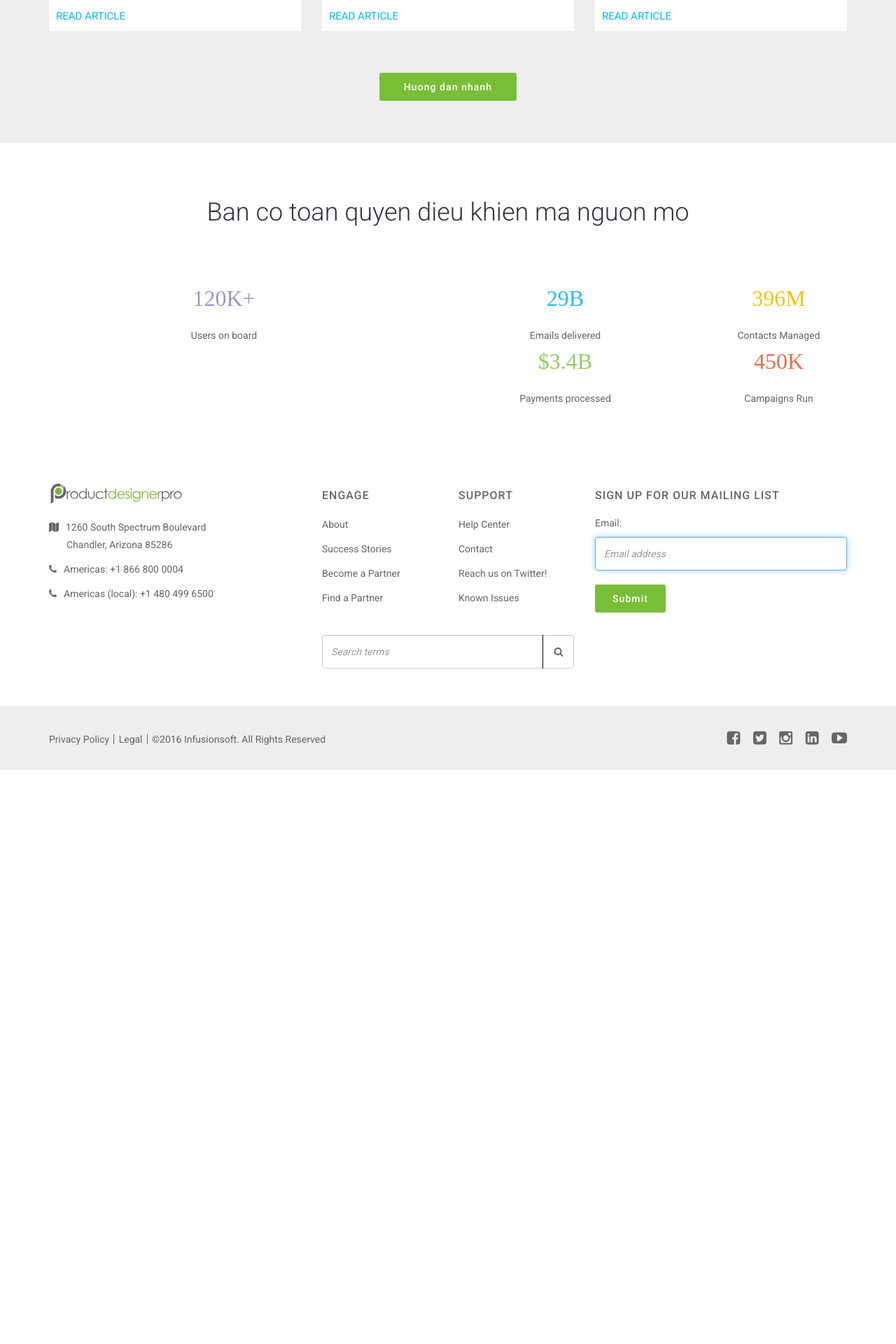
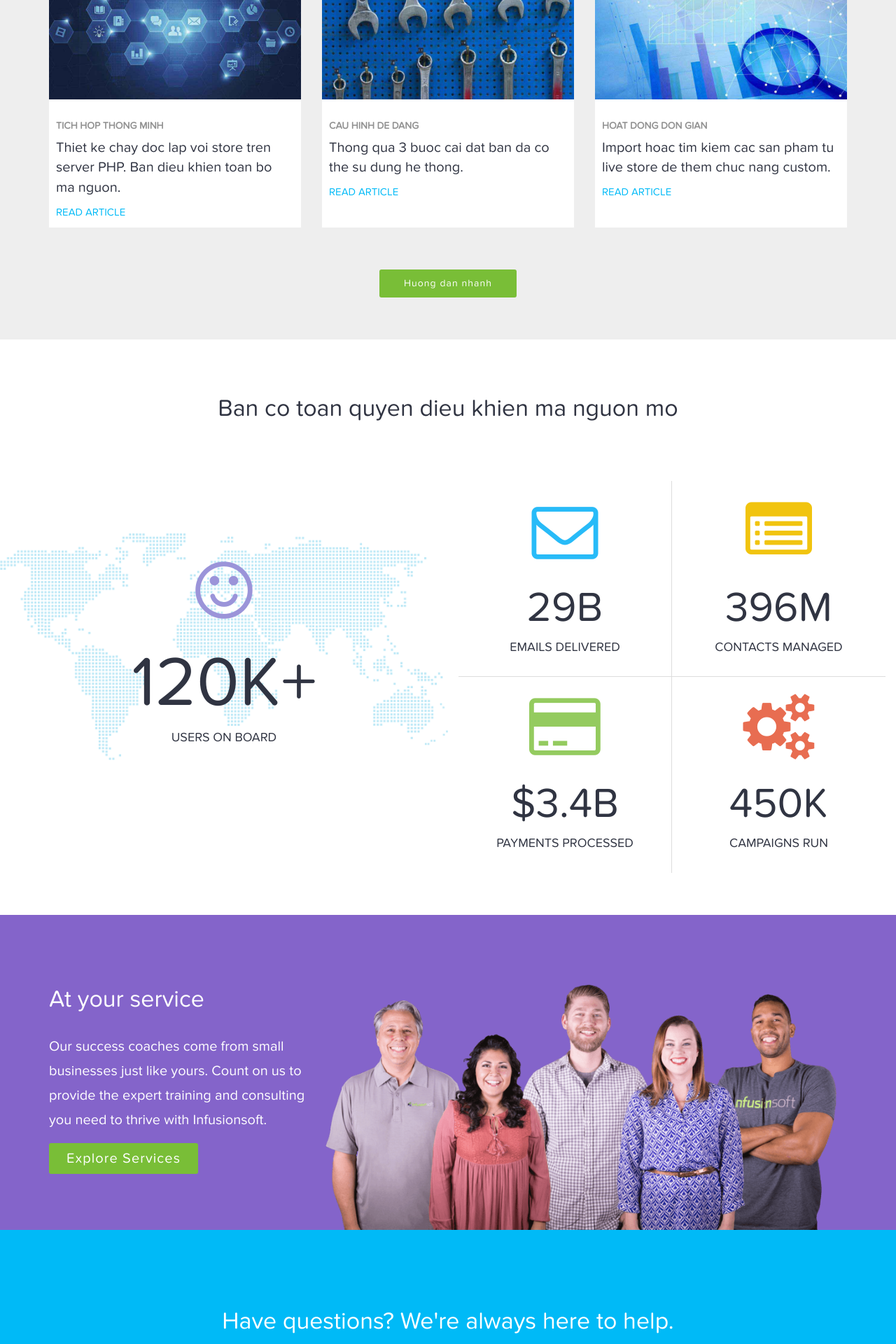
Before and after one commit to vigentocommerce/pdphtml, a PHP site: page /home.htm in a window 1280 px wide. Shown: the part 2120-4040 px from the top of the page at 70% size. Before the commit the page ends 3220 px from the top, so only its background shows below. Run offline with PHP 8.4, Linux system fonts and the light colour scheme; some libraries are stand-ins or nearby versions.

Commit message:
Change css

```diff
--- a/assets/css/ntloi.css
+++ b/assets/css/ntloi.css
@@ -1,4 +1,11 @@
-body{font-family: 'Roboto', sans-serif; color:#303442;}
+@font-face {
+    font-family: 'Proxima_Nova_Regular';
+    src: url('../fonts/proximanovasoft-regular-webfont.eot');
+    src: url('../fonts/proximanovasoft-regular-webfont.eot?#iefix') format('embedded-opentype'), url('../fonts/proximanovasoft-regular-webfont.woff2') format('woff2'), url('../fonts/proximanovasoft-regular-webfont.woff') format('woff'), url('../fonts/proximanovasoft-regular-webfont.ttf') format('truetype'), url('../fonts/proximanovasoft-regular-webfont.svg#Proxima_Nova_Regular') format('svg');
+    font-weight: normal;
+    font-style: normal;
+}
+body{font-family: 'Proxima_Nova_Regular'; color:#303442;}
 a{transition: all 0.3s ease-out 0s; color:#00baf7;}
 a:hover{color:#F75352; text-decoration:none;}
 img{max-width:100%;}
@@ -20,15 +27,18 @@ ol, ul{list-style:none; margin:0; padding:0;}
 	  color: #ffffff;
 }
 .pdp-btn2{
-	border:1px solid;
+	border:1px solid #fff;
 	background:transparent;
 	border-radius:3px;
 	font-weight: 500;
     letter-spacing: 1.08px;
     padding: 10px 25px;
+	 display:inline-block;
+	 color:#fff;
 }
-.pdp-btn:hover, .pdp-btn:active, .pdp-btn:focus {
-
+.pdp-btn2:hover, .pdp-btn2:active, .pdp-btn2:focus {
+	background-color:#fff;
+	color:#79be37;
 }
 #pdpwrapper{}
 .pdp-wrapper{}
@@ -64,8 +74,8 @@ ol, ul{list-style:none; margin:0; padding:0;}
 .header-nav li a{
 	color: #303442;
 	display: block;
-	font-size: 16px;
-	font-weight: 500;
+	font-size: 15px;
+	font-weight: 600;
 	letter-spacing: 1.8px;
 	padding: 0 30px;
 	text-transform: uppercase;
@@ -80,13 +90,13 @@ ol, ul{list-style:none; margin:0; padding:0;}
 	color: #78be37;
 	cursor: pointer;
 	display: inline-block;
-	font-size: 15px;
-	line-height: 33px;
+	font-size: 14px;
 	outline: 0 none;
-	padding: 0 20px;
+	padding: 10px 30px;
 	position: relative;
 	text-decoration: none;
 	text-transform: capitalize;
+	font-weight:500;
 }
 .pdp-btn-demo span{}
 .pdp-btn-demo:hover{
@@ -101,45 +111,59 @@ ol, ul{list-style:none; margin:0; padding:0;}
 	background-repeat: no-repeat;
 	background-size: cover;
 	height:auto;
-	padding:40px 0;
+	padding:90px 0;
 }
 .home-banner .banner-content{float:none; max-width: 625px;}
 .banner-content h1{
-	font-size: 48px;
+	font-size: 50px;
 	font-weight: 300;
-	line-height: 48px;
+	line-height: 60px;
 	margin-bottom: 20px;
 	text-transform: none;
 }
 .banner-content h3{
-	line-height: 30px;
+	font-size: 26px;
+	font-weight: 700;
+	line-height: 32px;
 	margin-bottom: 20px;
 }
-.banner-content .pdp-btn{display:inline-block; text-transform:uppercase; background-color:#f75352;  margin: 0 0 30px;}
+.banner-content .pdp-btn{
+	background-color: #f75352;
+	display: inline-block;
+	font-weight: 600;
+	margin: 0 0 30px;
+	padding: 15px 38px;
+	text-transform: uppercase;
+}
 /*	Section 2		*/
 .home-see-bar{
 	background:#00baf7;
-	padding:25px 0;
+	padding:15px 0;
 	color:#fff;
 }
 .home-see-bar span{
-	font-size: 18px;
+	font-size: 20px;
+	line-height: 40px;
 	margin: 0 10px 10px 0;
 }
-.home-see-bar .see-btn{color:#fff;}
+.home-see-bar .see-btn{
+	padding: 10px 34px;
+	font-weight:500;
+}
 .home-see-bar .see-btn:hover{background:#fff; color:#78be37; border-color:#fff;}
 /*	Section 3		*/
 .home-feature{padding: 60px 0; color:#656565;}
 .home-feature .explore-btn{margin:25px 0 0; display: inline-block; padding-left: 35px;     padding-right: 35px;}
 .home-feature-top{font-size:17px; padding-bottom: 40px;}
-.home-feature-top h2{font-size:36px; margin-bottom:45px; font-weight: 300; color:#303442;}
-.home-feature-list .title{font-size:27px; margin-bottom: 30px; color:#303442;}
+.home-feature-top h2{font-size:34px; margin-bottom:45px; font-weight: 300; color:#303442;}
+.home-feature-list .title{font-size:26px; margin-bottom: 30px; color:#303442; font-weight:bold;}
 .home-feature-list ul{}
 .home-feature-list ul li{
 	float: left;
 	padding: 5px 0 5px 46px;
 	width: 100%;
-	font-size:16px;
+	font-size:17px;
+	line-height:27px;
 }
 .home-feature-list ul li:before{
 	color: #8467cb;
@@ -148,43 +172,153 @@ ol, ul{list-style:none; margin:0; padding:0;}
 	font-size: 32px;
 	font-weight: 300;
 	margin: 0 10px 0 -46px;
+	line-height:50px;
 }
 .home-feature-list ul li.item1:before{content:"\f234";}
 .home-feature-list ul li.item2:before{content:"\f201";}
 .home-feature-list ul li.item3:before{content:"\f080";}
 .home-feature-list ul li.item4:before{content:"\f013";}
 .home-feature-list ul li.item5:before{content:"\f0c0";}
-.home-feature-list ul li h4{font-size:19px; font-weight: 400;}
+.home-feature-list ul li h4{font-size:20px; font-weight: 400;}
 .home-feature-list ul li h4 a{}
 .home-feature-list ul li h4 a:hover{}
 /*	Section 4		*/
 .home-feature-hight .home-feature-top h2{margin-bottom:20px;}
-.h-feature-card {color:#303442; font-size:16px; background:#fff; padding:10px;}
+.h-feature-card {
+	background: #ffffff none repeat scroll 0 0;
+	color: #303442;
+	font-size: 20px;
+	min-height: 183px;
+	padding: 10px;
+}
 .home-feature-hight li > div{transition: all 0.3s ease-out 0s;}
 .home-feature-hight li > div:hover{box-shadow:0 20px 40px 0 rgba(0, 0, 0, 0.22);}
 .h-feature-card h5{
 	color: #656565;
-	font-weight: 400;
+	font-size: 14px;
+	font-weight: 600;
+	margin: 20px 0 10px;
+	opacity: 0.7;
 	text-transform: uppercase;
-	margin: 20px 0 10px;
-	font-size:15px;
 }
 .h-feature-card span{color:#00baf7; text-transform:uppercase; font-size:15px;}
 .home-feature.home-feature-hight .explore-btn{margin-top:60px;}
 
 /*	Section 5		*/
-.f-icon{font-family:fontawesome;}
-.home-feature-content .f-icon{
+.home-feature.home-feature-special{color:#303442;}
+.f-icon:before{font-family:fontawesome;}
+.home-feature-content .f-icon:before{
 	display:block;
 	margin:0 0 25px 0;
 	clear:both;
-	font-size:32px;
+	font-size:95px;
 }
-.f-icon1{content:"\f118"; color:#9B94D9;}
-.f-icon2{content:"\f003"; color:#28BBF8;}
-.f-icon3{content:"\f022"; color:#F1C40F;}
-.f-icon4{content:"\f09d"; color:#94CB5F;}
-.f-icon5{content:"\f085"; color:#E86D51;}
+.f-icon1:before{content:"\f118"; color:#9B94D9;}
+.f-icon2:before{content:"\f003"; color:#28BBF8;}
+.f-icon3:before{content:"\f022"; color:#F1C40F;}
+.f-icon4:before{content:"\f09d"; color:#94CB5F;}
+.f-icon5:before{content:"\f085"; color:#E86D51;}
+.home-feature-special .home-feature-content h1{font-size:100px;}
+.home-feature-special .home-feature-content h2{font-size:60px;}
+.home-feature-special .home-feature-content {font-size:18px; text-transform: uppercase;}
+.home-feature-special .home-feature-content li:nth-child(2n) {border-right:none;}
+.home-feature-special .home-feature-content li:nth-child(n+3) {border-bottom:none;}
+.home-feature-special .home-feature-content li {}
+.home-feature-special .home-feature-content li {
+	border-bottom: 1px solid #dddddd;
+	border-right: 1px solid #dddddd;
+	min-height: 280px;
+}
+.f-special-bg{
+	align-items: center;
+	background-image: url("../images/map.png");
+	background-position: center center;
+	background-repeat: no-repeat;
+	background-size: contain;
+	border-right: medium none;
+	clear: both;
+	display: flex;
+	justify-self: center;
+	min-height: 475px;
+}
+/*	Section 6	*/
+.service-section::before {
+	  background: rgba(0, 0, 0, 0) radial-gradient(circle at center center , rgba(255, 255, 255, 0.3) 0%, rgba(255, 255, 255, 0) 90%) repeat scroll 0 0;
+	  bottom: 0;
+	  content: "";
+	  height: 100%;
+	  left: 50%;
+	  position: absolute;
+	  transform: translateX(-30%);
+	  width: 100%;
+}
+.home-service{
+	background:#8464ca;
+	color:#fff;
+	font-weight:300;
+	font-size:20px;
+	line-height:35px;
+
+}
+.home-service-content {padding:80px 0;}
+.home-service-content p {margin-bottom:20px;}
+.home-service-content h2{
+	margin-bottom:30px;
+	font-size:34px;
+	line-height:41px;
+}
+.home-service-img{
+	height:auto;
+	min-height:450px;
+	bottom: 0;
+    display: flex;
+    flex-direction: column;
+    justify-content: flex-end;
+    position: relative;
+    right: 0;
+}
+/*	Section 7	*/
+.home-contact {
+	padding: 90px 0;
+	background:#00baf7;
+	color:#fff;
+}
+.pdp-contact-top h2 {
+	margin-bottom:45px;
+	font-size:34px;
+	line-height:41px;
+}
+.f-icon-phone:before{content:"\f095";}
+.f-icon-chat:before{content:"\f1d7";}
+.home-contact-request h3{font-size:26px; font-weight:600; margin-bottom:20px;}
+.home-contact-request .pdp-btn2{}
+.home-contact-request .f-icon:before{
+	display: block;
+	font-size: 50px;
+	margin: 0 0 25px;
+}
+.home-contact-request .bkg-border{
+	bottom: 0;
+	content: "OR";
+	left: 50%;
+	padding: 0.3125rem;
+	position: absolute;
+	transform: translate(-50%, 50%);
+	border-right: 1px solid #ffffff;
+}
+.home-contact-request .bkg-border::after {
+	bottom: initial;
+	left: initial;
+	right: 0;
+	top: 50%;
+	transform: translate(46%, -50%);
+	content: "OR";
+	padding: 0.3125rem;
+	position: absolute;
+
+}
+
+
 /*		Footer		*/
 /*	Footer top		*/
 .pdp-footer{color:#656565;}
@@ -198,7 +332,7 @@ ol, ul{list-style:none; margin:0; padding:0;}
 	min-height: 15px;
 }
 .f-address{}
-.f-address li{padding:0px 0 10px 25px; line-height:25px; }
+.f-address li{padding:0px 0 10px 25px; line-height:25px;  font-size: 17px; }
 .f-address li:before{
 	display: inline-block;
 	font-family: fontawesome;
@@ -209,13 +343,14 @@ ol, ul{list-style:none; margin:0; padding:0;}
 .f-address li.phone-icon:before{content:"\f095";}
 .pdp-footer .f-title{margin-bottom: 20px; min-height:15px;}
 .f-title h5{
-	font-size: 16px;
+	color: #303442;
+	font-size: 18px;
 	letter-spacing: 1px;
 	text-transform: uppercase;
 }
 .f-lists{}
 .f-lists li{padding:0 0 10px 0; line-height:25px;}
-.f-lists li a{color:#656565;}
+.f-lists li a{color:#656565;  font-size: 17px;}
 .f-lists li a:hover{color:#F75352;}
 .pdp-search-wrapper{position: relative; margin:30px 0 0;}
 .pdp-search-wrapper form{}
@@ -223,6 +358,7 @@ ol, ul{list-style:none; margin:0; padding:0;}
 	height: 48px;
 	line-height: 48px;
 	font-style: italic;
+	font-size:17px;
 }
 .pdp-search-wrapper button{
 	background: none;
--- a/home.htm
+++ b/home.htm
@@ -161,9 +161,11 @@
 			</div>
 			<div class="home-feature-content container-fluid">
 				<div class="row">
-					<div class="col-lg-6 col-md-6 col-sm-12 col-xs-12">
-						<h1 class="f-icon f-icon1">120K+</h1>
-						<p>Users on board</p>
+					<div class="col-lg-6 col-md-6 col-sm-12 col-xs-12 f-special-bg">
+						<div class="container">
+							<h1 class="f-icon f-icon1">120K+</h1>
+							<p>Users on board</p>
+						</div>
 					</div>
 					<div class="col-lg-6 col-md-6 col-sm-12 col-xs-12">
 						<div class="container-fluid">
@@ -185,6 +187,43 @@
 									<p>Campaigns Run</p>
 								</li>
 							</ul>
+						</div>
+					</div>
+				</div>
+			</div>
+		</section>
+		<!-- Section 6  -->
+		<section class="home-service">
+			<div class="container-fluid">
+				<div class="row">
+					<div class="container">
+						<div class="col-lg-4 col-md-4 col-sm-6 col-xs-12 home-service-content">
+							<h2>At your service</h2>
+							<p>Our success coaches come from small businesses just like yours. Count on us to provide the expert training and consulting you need to thrive with Infusionsoft.</p>
+							<a class="pdp-btn" href="#">Explore Services</a>
+						</div>
+						<div class="col-lg-8 col-md-8 col-sm-6 hidden-xs home-service-img">
+							<img src="assets/images/service.png" alt="service" />
+						</div>
+					</div>
+				</div>
+			</div>
+		</section>
+		<!-- Section 7  -->
+		<section class="home-contact text-center">
+			<div class="pdp-contact-top text-center pdp-container">
+				<h2 class="txt-white text-center">Have questions? We're always here to help.</h2>
+			</div>
+			<div class="home-contact-request container-fluid">
+				<div class="container">
+					<div class="row">
+						<div class="col-lg-6 col-md-6 col-sm-12 col-xs-12 bkg-border">
+							<h3 class="f-icon f-icon-phone">Talk to a human</h3>
+							<a id="demo_call" class="pdp-btn2" href="tel:18668000004">+1 866 800 0004</a>
+						</div>
+						<div class="col-lg-6 col-md-6 col-sm-12 col-xs-12">
+							<h3 class="f-icon f-icon-chat">Start a live chat</h3>
+							<a class="pdp-btn2" onclick="liveagent.startChat('573j0000000fxSr')" style="" href="#">Sales Chat</a>
 						</div>
 					</div>
 				</div>
```
Also changed, not shown: assets/fonts/proximanovasoft-regular-webfont.ttf (added), assets/fonts/proximanovasoft-regular-webfont.woff (added), assets/fonts/proximanovasoft-regular-webfont.woff2 (added), assets/images/service.png (added), 2 other files.
